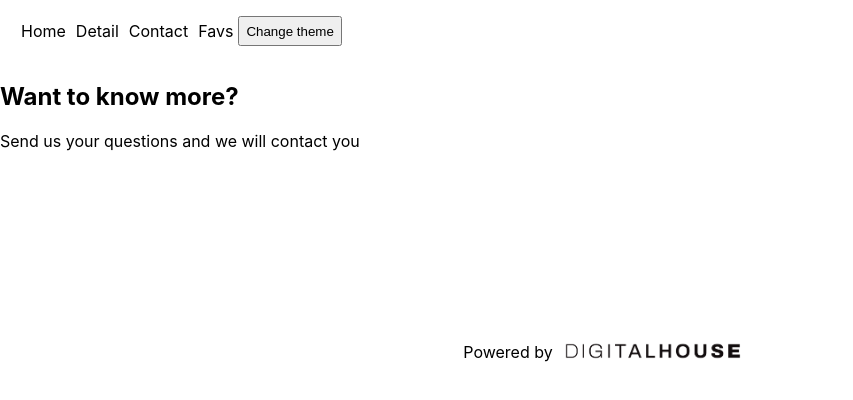
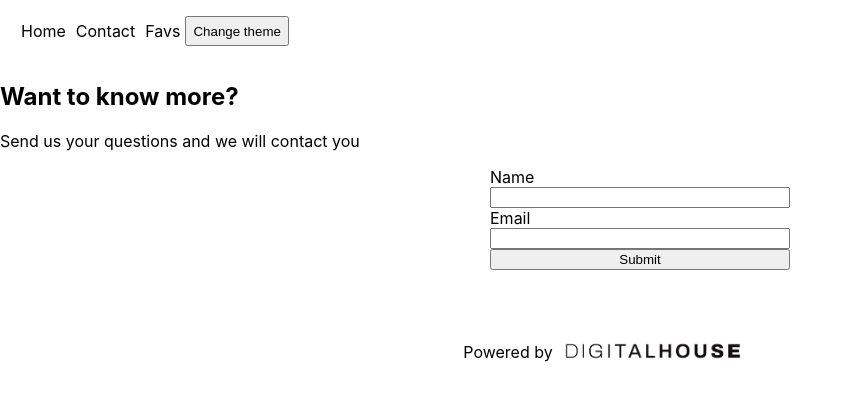
Before and after one commit to SantiBrun0/ctd-esp-fe3-final, a React (Create React App) app: page /contact in a window 1280 px wide. Shown: the top 400 px of the page, without its empty margins (0-853 px from the left). Built offline with nearby package versions, Linux system fonts and the light colour scheme.

Commit message:
rutas y form contacto

```diff
--- a/src/Components/Form.jsx
+++ b/src/Components/Form.jsx
@@ -7,6 +7,11 @@
   return (
     <div>
       <form>
+        <label htmlFor="name">Name</label>
+        <input type="text" name="name" />
+        <label htmlFor="email">Email</label>
+        <input type="email" name="email" />
+        <button type="submit">Submit</button>
       </form>
     </div>
   );
--- a/src/Components/Navbar.jsx
+++ b/src/Components/Navbar.jsx
@@ -10,7 +10,6 @@
       {/* Aqui deberan agregar los liks correspondientes a las rutas definidas */}
       {/* Deberan implementar ademas la logica para cambiar de Theme con el button */}
       <Link to='/'>Home</Link>
-      <Link to='/detail/:id'>Detail</Link>
       <Link to='/contact'>Contact</Link>
       <Link to='/favs'>Favs</Link>
       <button>Change theme</button>
```
